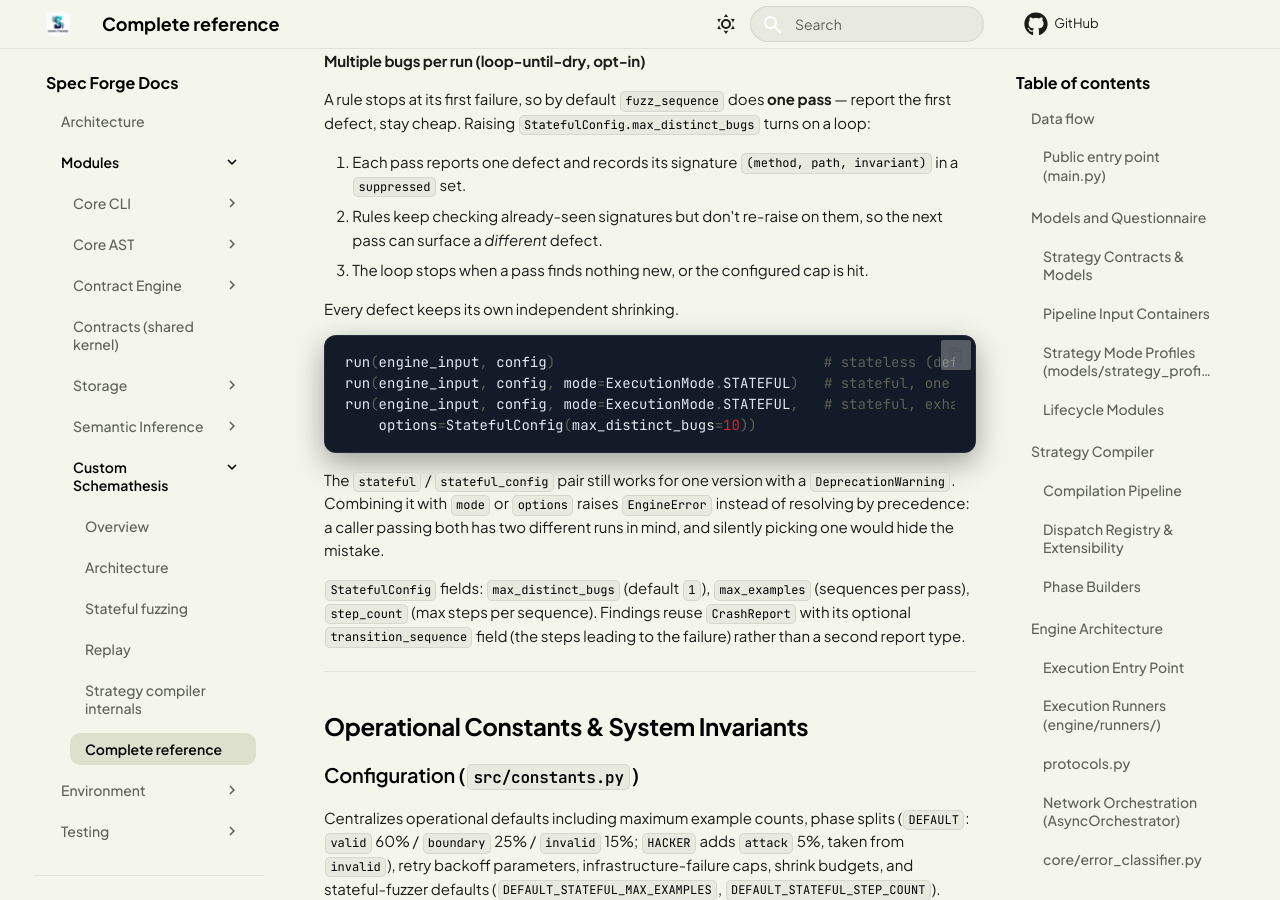
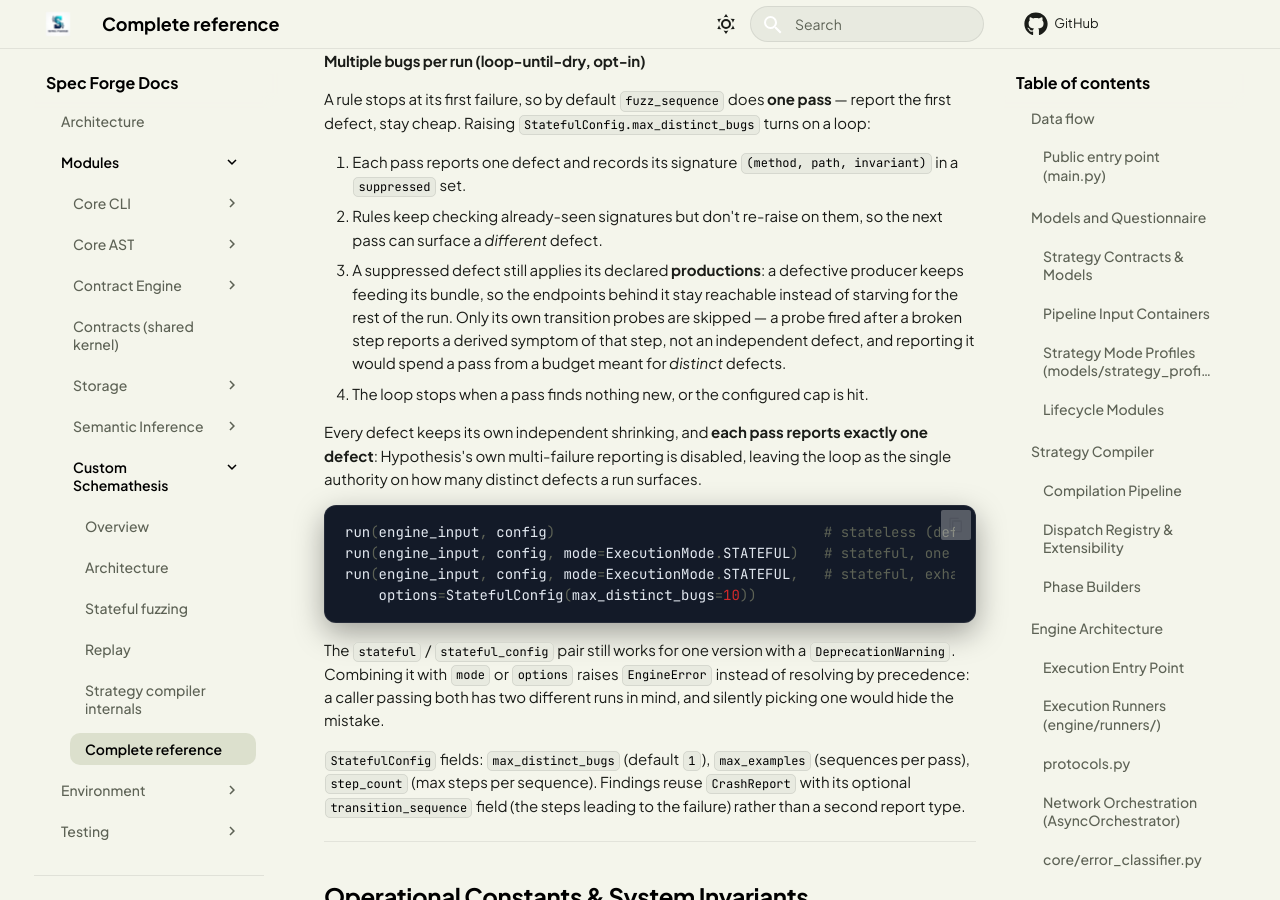
Before and after one commit to Spec-Forge-Testing/specforge-docs, an MkDocs documentation site: the page built from docs/modules/custom-schemathesis/reference.md, in a window 1280 px wide and 900 px high, scrolled down 11243 px. Built offline with MkDocs 1.6.1 and Material for MkDocs 9.7.7, drawn with Linux system fonts in a browser that asks for light colours; comment, search, counter and statistics services are not loaded.

Commit message:
docs(custom-schemathesis): explain what a suppressed stateful defect still does

````diff
--- a/docs/modules/custom-schemathesis/reference.md
+++ b/docs/modules/custom-schemathesis/reference.md
@@ -386,9 +386,17 @@ turns on a loop:
    `(method, path, invariant)` in a `suppressed` set.
 2. Rules keep checking already-seen signatures but don't re-raise on them, so the
    next pass can surface a *different* defect.
-3. The loop stops when a pass finds nothing new, or the configured cap is hit.
+3. A suppressed defect still applies its declared **productions**: a defective
+   producer keeps feeding its bundle, so the endpoints behind it stay reachable
+   instead of starving for the rest of the run. Only its own transition probes are
+   skipped — a probe fired after a broken step reports a derived symptom of that
+   step, not an independent defect, and reporting it would spend a pass from a
+   budget meant for *distinct* defects.
+4. The loop stops when a pass finds nothing new, or the configured cap is hit.
 
-Every defect keeps its own independent shrinking.
+Every defect keeps its own independent shrinking, and **each pass reports exactly one
+defect**: Hypothesis's own multi-failure reporting is disabled, leaving the loop as the
+single authority on how many distinct defects a run surfaces.
 
 ```python
 run(engine_input, config)                                # stateless (default)
````
Also changed, not shown: docs/modules/custom-schemathesis/stateful-fuzzing.md (+3 -1 lines).
